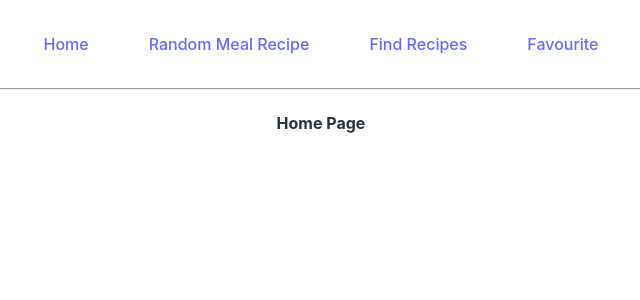
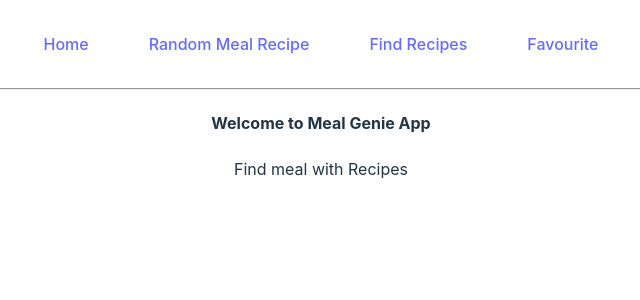
Before and after one commit to redaolaa/Meal-Genie-Project, a React (Vite) app: page / in a window 1280 px wide. Shown: the top 300 px of the page, without its empty margins (319-959 px from the left). Built offline with nearby package versions, Linux system fonts and the light colour scheme.

Commit message:
Project comments

```diff
--- a/src/components/Home.jsx
+++ b/src/components/Home.jsx
@@ -9,8 +9,10 @@ function Home() {
     <section className="hero is-link is-fullheight-with-navbar is-link">
       <div className="homepage-card">
         <div className="container">
-          <h4 className="title">Home Page</h4>
-
+          <h4 className="title">Welcome to Meal Genie App</h4>
+           <div>
+            <p>Find meal with Recipes</p>
+           </div>
         </div>
       </div>
     </section>
```
Also changed, not shown: src/components/SearchByName.jsx (+46 -0 lines).
